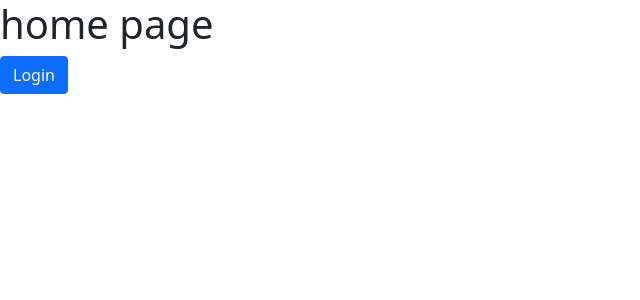
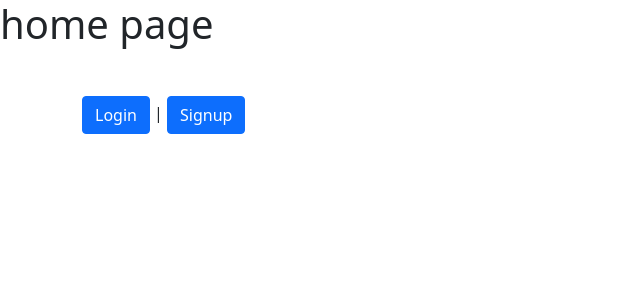
Before and after one commit to mmdmaty/django_course_online_shop, a Django app: page / in a window 1280 px wide. Shown: the top 300 px of the page, without its empty margins (0-640 px from the left). Run offline with Django 5.2, Linux system fonts and the light colour scheme; some libraries are stand-ins or nearby versions.

Commit message:
templates

```diff
--- a/Templates/pages_home.html
+++ b/Templates/pages_home.html
@@ -10,7 +10,9 @@
         <button type="submit" class="btn btn-primary">logout</button>
     </form>
     {% else %}
-        <a href="{% url "login" %}" class="btn btn-primary">Login</a>
+        <div class="container mt-5">
+            <a href="{% url "login" %}" class="btn btn-primary">Login</a> | <a href="{% url "signup" %}" class="btn btn-primary">Signup</a>
+        </div>
     {% endif %}
 
 
```
